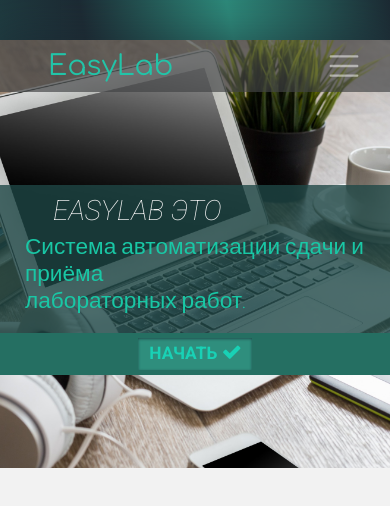
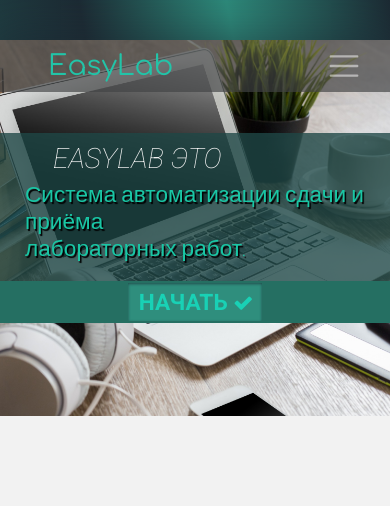
Before and after one commit to randomdotcom/EasyLab, a plain HTML site: page index.html in a window 390 px wide. Shown: the top 506 px of the page. Drawn offline with nearby package versions, Linux system fonts and the light colour scheme.

Commit message:
Фиксы в блоке регистрации(адаптация) и фиксированный гамбургер

```diff
--- a/css/style.css
+++ b/css/style.css
@@ -20,6 +20,9 @@
 }
 .navbar {
     padding: 0;
+    position: fixed;
+    right: 0;
+    left: 0;
 }
 .header {
     background-color: rgba(66, 67, 69, 0.67);
@@ -56,19 +59,8 @@
     padding-top: 23.73%;
     padding-bottom: 23.73%;
 }
-
-.register-bottom-block {
-    background-color: #256f62;
-	width: 40.8%;
-	display:flex;
-	justify-content: center;
-	min-width: 456px;
-}
-@media only screen and (min-width : 496px) {
 .register-top-block {
     background-color: rgba(31, 71, 70, 0.79);
-		width: 40.8%;
-		min-width: 456px;
 }
 .register-top-h {
     font-family: 'Roboto', sans-serif;
@@ -89,6 +81,13 @@
     margin-right: 25px;
     margin-bottom: 20px;
 }
+.register-bottom-block {
+    background-color: #256f62;
+	width: 40.8%;
+	display:flex;
+	justify-content: center;
+	min-width: 456px;
+}
 .register-bottom-block button {
     white-space: nowrap;
     font-family: 'Roboto', sans-serif;
@@ -97,60 +96,29 @@
     color: #19d1b5;
     background-color: #2f8e7d;
     border: 0;
-        padding: 8px 9px 8px 11px;
-        margin: 0 166px;
+    padding: 3px 9px 1px 11px;
+    margin: 2px 166px;
     box-shadow: 0px 1px 3px 0px rgba(28, 42, 51, 0.65) inset;
-		transition: background-color 0.2s linear;
+    transition: background-color 0.2s linear,
+                color 0.2s linear;
 }
 .register-bottom-block button:hover {
     background: #2ead96;
+    color: #256f62;
 }
 .register-bottom-block button i {
     font-size: 15pt;
-        margin-left: 20px;
+}
+
+@media only screen and (min-width : 496px) {
+    .register-top-block {
+		width: 40.8%;
+		min-width: 456px;
     }
 }
 @media only screen and (max-width : 495px) {
     .register-top-block {
-        background-color: rgba(31, 71, 70, 0.79);
-    }
-    .register-top-h {
-        font-family: 'Roboto', sans-serif;
-        font-weight: 100;
-        font-style: italic;
-        font-size: 21pt;
-        color: #f2f2f2;
-        margin-top: 5px;
-        margin-left: 53px;
-    }
-    .register-top-block p {
-        font-family: 'Poiret One', sans-serif;
-        font-size: 17pt;
-        color: #19c7a5;
-        line-height: 1.2;
-        margin-left: 25px;
-        margin-right: 25px;
-        margin-bottom: 20px;
-    }
-    .register-bottom-block button {
-        white-space: nowrap;
-        font-family: 'Roboto', sans-serif;
-        font-weight: bold;
-        font-size: 13pt;
-        color: #19d1b5;
-        background-color: #2f8e7d;
-        border: 0;
-        padding: 3px 10px 3px 11px;
-        margin: 5px 176px;
-		box-shadow: 0px 1px 3px 0px rgba(28, 42, 51, 0.65) inset;
-    	transition: background-color 0.2s linear;
-    }
-	.register-bottom-block button:hover {
-		background: #2ead96;
-	}
-    .register-bottom-block button i {
-        font-size: 15pt;
-        //margin-left: 15px;
+        max-width: 456px;
     }
 }
 
--- a/index.html
+++ b/index.html
@@ -7,24 +7,24 @@
 
     <!-- Bootstrap CSS -->
     <link rel="stylesheet" href="css/bootstrap.min.css">
-    <link rel="stylesheet" href="css/style.css">
     <title>EasyLab</title>
     <!-- font-family: 'Roboto', sans-serif;
     font-family: 'Poiret One', cursive;
     font-family: 'Comfortaa', cursive; -->
     <link href="https://fonts.googleapis.com/css?family=Comfortaa:400,700|Poiret+One|Roboto:100i,700&amp;subset=cyrillic" rel="stylesheet">
     <link rel="stylesheet" href="css/font-awesome.min.css">
+    <link rel="stylesheet" href="css/style.css">
 
 </head>
 <body>
     <div class="container container-fluid">
         <div class="header-register-image-block">
-            <nav class="header navbar navbar-expand-md navbar-dark">
+            <nav class="header navbar navbar-expand-md navbar-dark ">
                 <a href="#" class="navbar-brand ml-5" id="logo">EasyLab</a>
                 <button class="mr-3 navbar-toggler" type="button" data-toggle="collapse" data-target="#navbarSupportedContent" aria-controls="navbarSupportedContent" aria-expanded="false" aria-label="Toggle navigation">
                     <span style="font-size: 18pt;" class="navbar-toggler-icon"></span>
                 </button>
-                <div class="collapse navbar-collapse" id="navbarSupportedContent">
+                <div class="collapse navbar-collapse " id="navbarSupportedContent">
                     <ul style="align-items: flex-end;" class="navbar-nav mr-sm-4 ml-md-auto mr-md-4" >
                         <li class="nav-item active"><a href="#" class="p-md-0 mr-md-3 nav-link">ГЛАВНАЯ</a><span class="sr-only">(current)</span> <!-- sr-only для чтения страницы, для слепых -->
                         <li class="nav-item"><a href="#" class="p-md-0 mr-md-3 nav-link">КАК НАЧАТЬ?</a>
```
Lines whose indentation alone changed are shown as unchanged.
